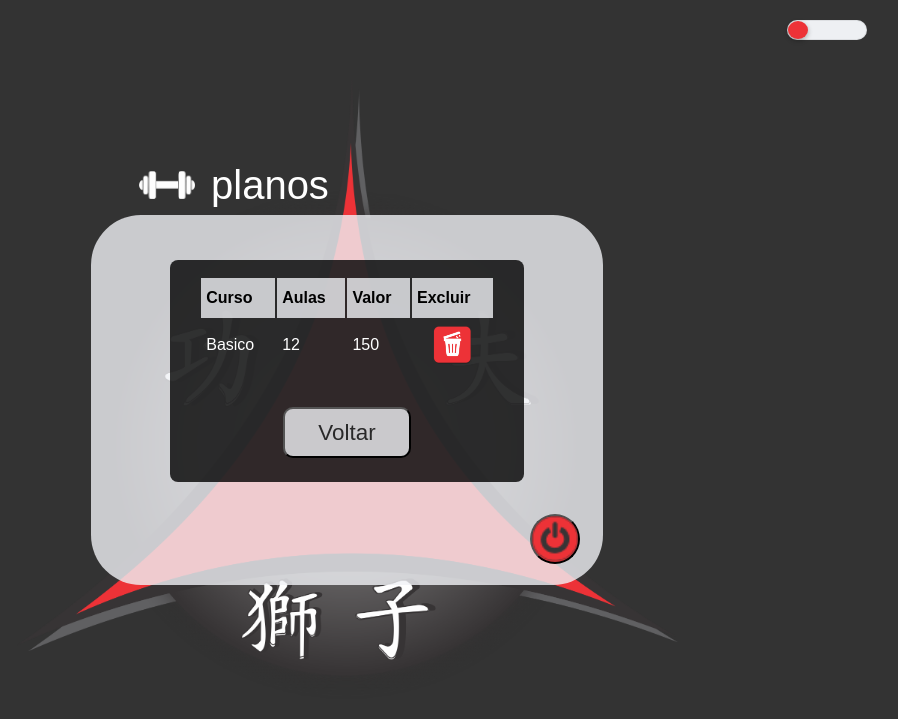
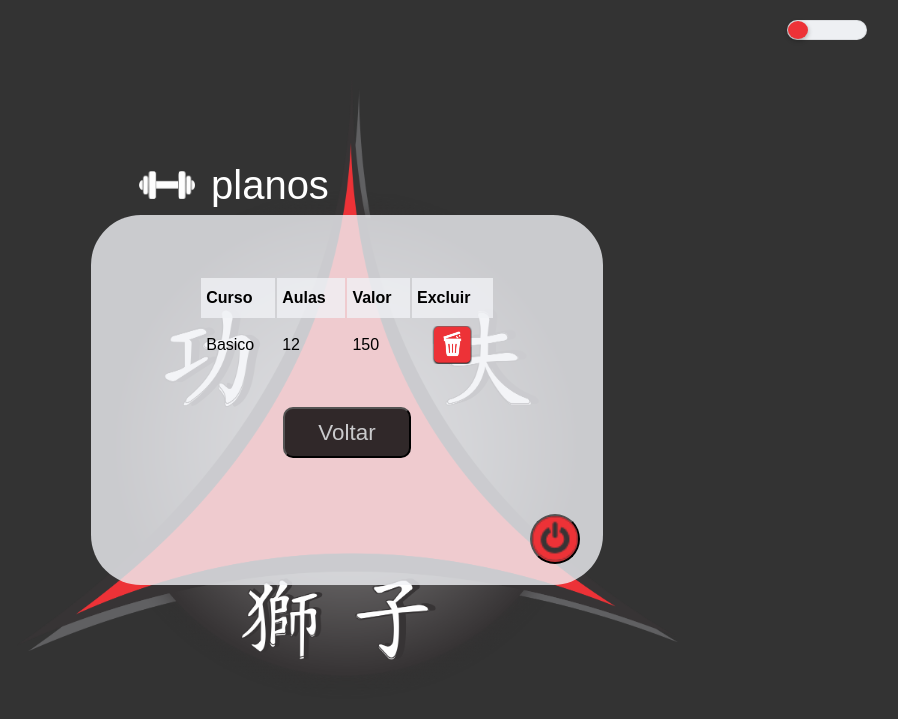
Before and after one commit to samantaProspero/Academia, a Django app: page /planos in a window 1280 px wide. Shown: the top 719 px of the page, without its empty margins (293-1191 px from the left). Run offline with Django 3.2, Linux system fonts and the light colour scheme; data comes from the database, SQL or seed files in the repository.

Commit message:
correção layout planos

```diff
--- a/static/css/clientes1.css
+++ b/static/css/clientes1.css
@@ -149,3 +149,6 @@ img#alunos-delete {
   height: 40px;
   object-fit: contain;
 }
+td a {
+  text-decoration: none;
+}
--- a/static/css/planos1.css
+++ b/static/css/planos1.css
@@ -44,7 +44,7 @@
 }
 .planos-lista {
   width: 100%;
-  background-color: var(--background);
+  /* background-color: var(--background);/ */
   display: flex;
   flex-direction: column;
   justify-content: space-around;
@@ -88,7 +88,8 @@ td {
   text-align: center;
 }
 .area-planos a {
-  color: var(--text-title);
+  /* color: var(--text-title); */
+  color: var(--shape);
 }
 .area-planos tr:hover a {
   color: var(--shape);
@@ -109,8 +110,8 @@ td {
   /* padding: 0.8rem 1.8rem; */
   border-radius: 10px;
   margin-top: 30px;
-  color: var(--background);
-  background-color: var(--background_container);
+    color: var(--background_container);
+  background-color: var(--background);
 }
 #add-link {
   text-decoration: none;
```
